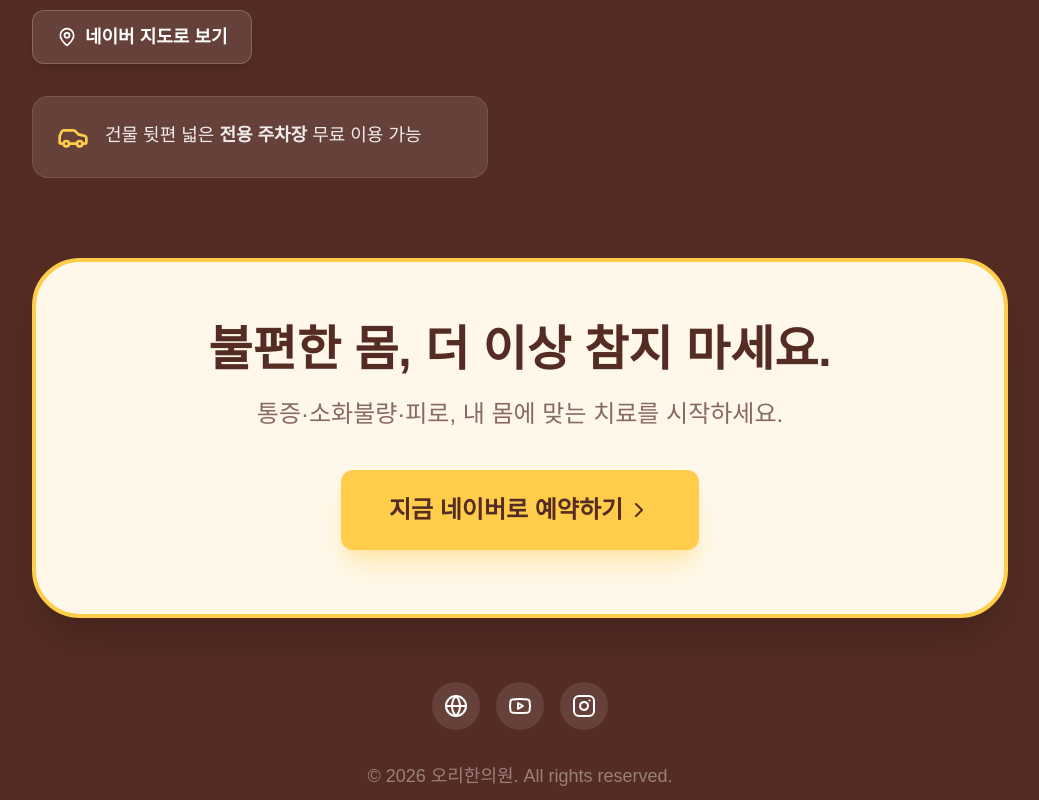
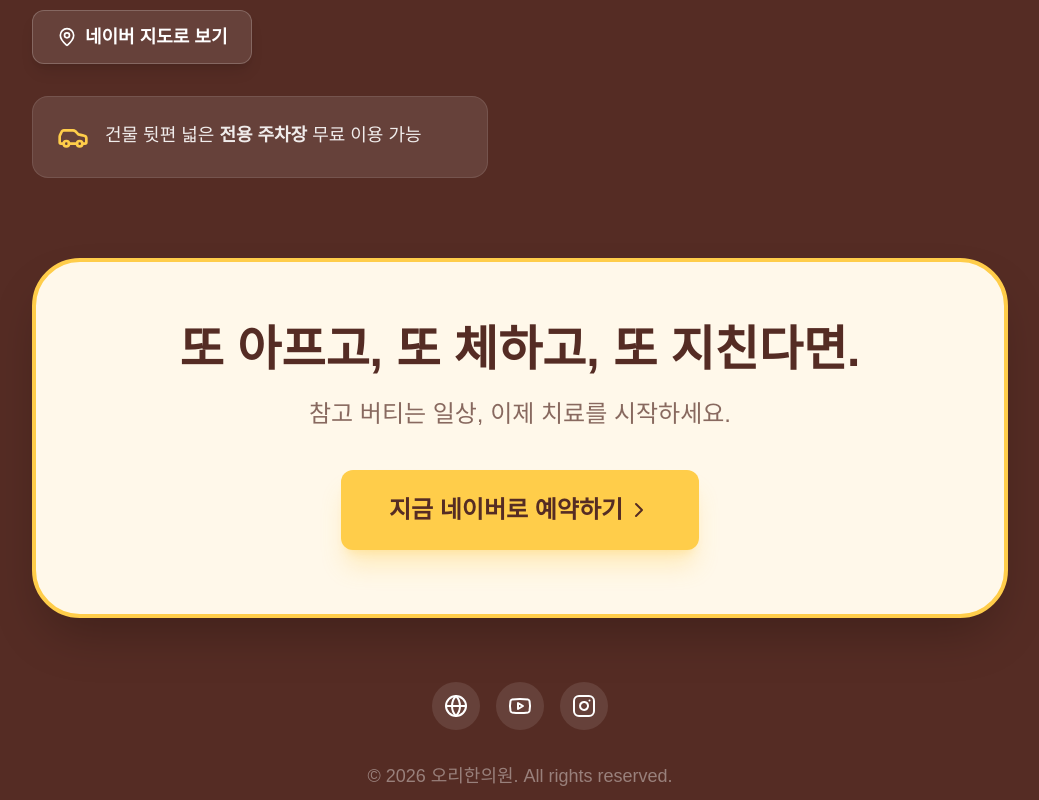
Before and after one commit to kanata-git-hub/orihani, a React (Vite) app: page / in a window 1280 px wide. Shown: the part 11200-12000 px from the top of the page, without its empty margins (120-1159 px from the left). Built offline with nearby package versions, Linux system fonts and the light colour scheme; a web font is replaced by a local one.

Commit message:
Keep final appointment copy direct and symptom-focused

```diff
--- a/src/components/sections/FooterSection.tsx
+++ b/src/components/sections/FooterSection.tsx
@@ -88,8 +88,8 @@ export default function FooterSection() {
         </div>
 
         <div className="bg-[#fff8ea] rounded-[2rem] md:rounded-[3rem] p-8 md:p-10 lg:p-16 text-center border-4 border-accent shadow-2xl relative overflow-hidden">
-          <h2 className="text-3xl md:text-4xl lg:text-5xl font-bold text-primary mb-4 md:mb-6 relative z-10 break-keep">불편한 몸, 더 이상 참지 마세요.</h2>
-          <p className="text-xl md:text-2xl text-primary/70 mb-8 md:mb-10 relative z-10 break-keep">통증·소화불량·피로, 내 몸에 맞는 치료를 시작하세요.</p>
+          <h2 className="text-3xl md:text-4xl lg:text-5xl font-bold text-primary mb-4 md:mb-6 relative z-10 break-keep">또 아프고, 또 체하고, 또 지친다면.</h2>
+          <p className="text-xl md:text-2xl text-primary/70 mb-8 md:mb-10 relative z-10 break-keep">참고 버티는 일상, 이제 치료를 시작하세요.</p>
           <NaverCTA
             className="w-full sm:w-auto px-8 md:px-12 py-4 md:py-6 text-xl md:text-2xl shadow-xl shadow-accent/30 hover:shadow-accent/50 relative z-10"
             text="지금 네이버로 예약하기"
```
